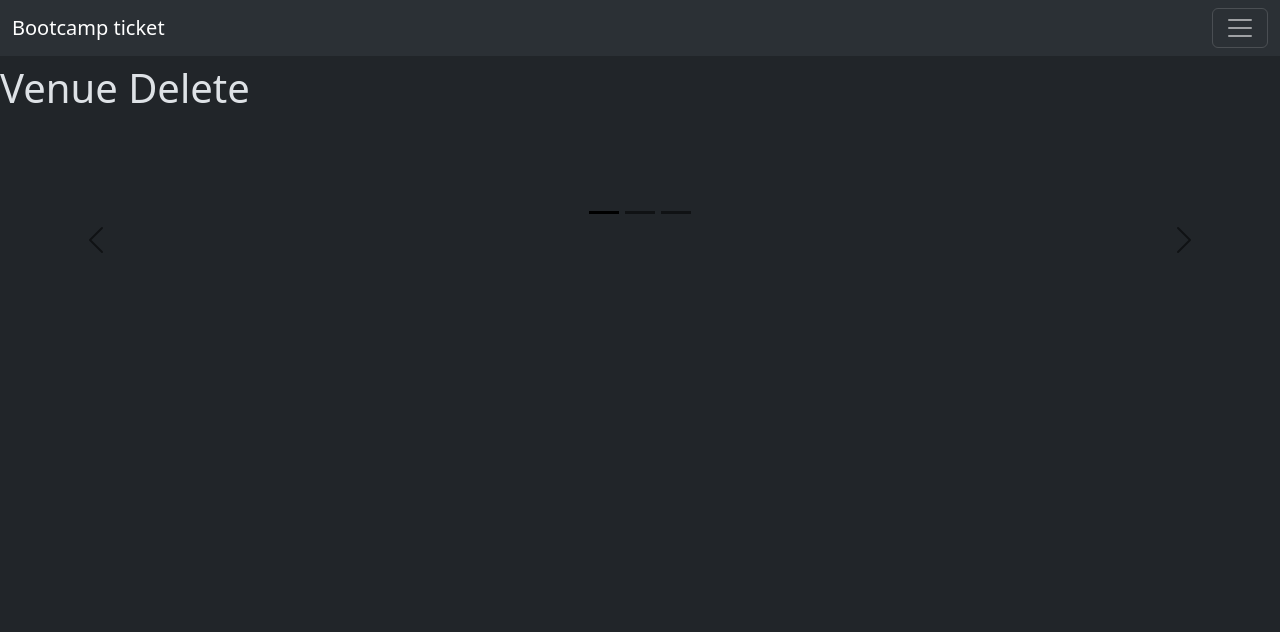
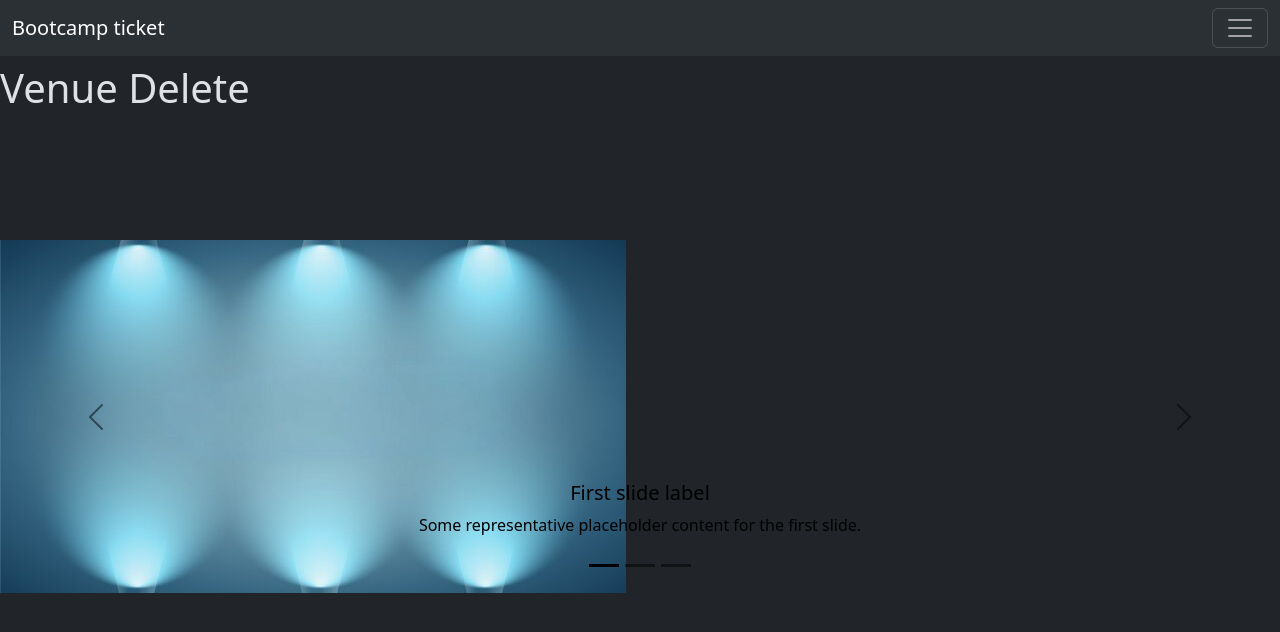
Before and after one commit to akashjana2123/TicketShow, a Flask app: page /venue_delete in a window 1280 px wide. Shown: the top 632 px of the page. Run offline with Flask 3, Linux system fonts and the light colour scheme.

Commit message:
fixed the carousel

```diff
--- a/templates/venue_delete.html
+++ b/templates/venue_delete.html
@@ -58,28 +58,28 @@
         </div>
     </nav>
     <h1 style="margin-top: 5%;">Venue Delete</h1>
-    <div id="carouselExampleCaptions" class="carousel slide" style="margin-top: 10%;">
+    <div id="carouselExampleCaptions" class="carousel slide" style="margin-top: 10%;justify-content: center;">
         <div class="carousel-indicators">
           <button type="button" data-bs-target="#carouselExampleCaptions" data-bs-slide-to="0" class="active" aria-current="true" aria-label="Slide 1"></button>
           <button type="button" data-bs-target="#carouselExampleCaptions" data-bs-slide-to="1" aria-label="Slide 2"></button>
           <button type="button" data-bs-target="#carouselExampleCaptions" data-bs-slide-to="2" aria-label="Slide 3"></button>
         </div>
         <div class="carousel-inner">
-          <div class="carousel-item">
+          <div class="carousel-item active text-white" >
             <img src="../static/assects/background.png" alt="background-img">
             <div class="carousel-caption d-none d-md-block">
               <h5>First slide label</h5>
               <p>Some representative placeholder content for the first slide.</p>
             </div>
           </div>
-          <div class="carousel-item">
+          <div class="carousel-item text-white">
             <img src="../static/assects/background.png" alt="background-img" >
             <div class="carousel-caption d-none d-md-block">
               <h5>Second slide label</h5>
               <p>Some representative placeholder content for the second slide.</p>
             </div>
           </div>
-          <div class="carousel-item">
+          <div class="carousel-item text-white">
             <img src="../static/assects/background.png" alt="background-img">
             <div class="carousel-caption d-none d-md-block">
               <h5>Third slide label</h5>
```
Also changed, not shown: static/assects/background.png.
